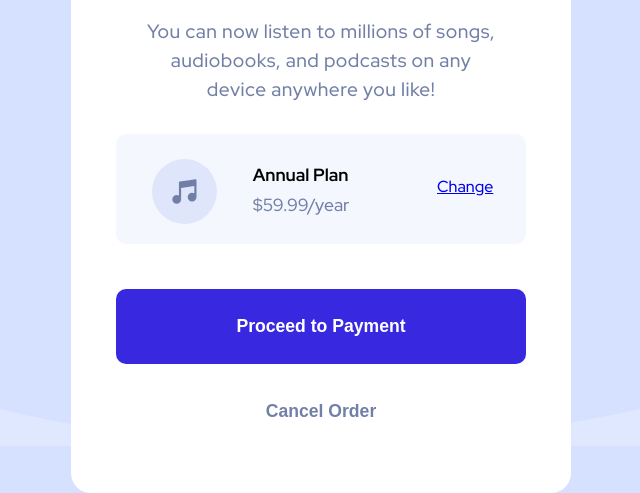
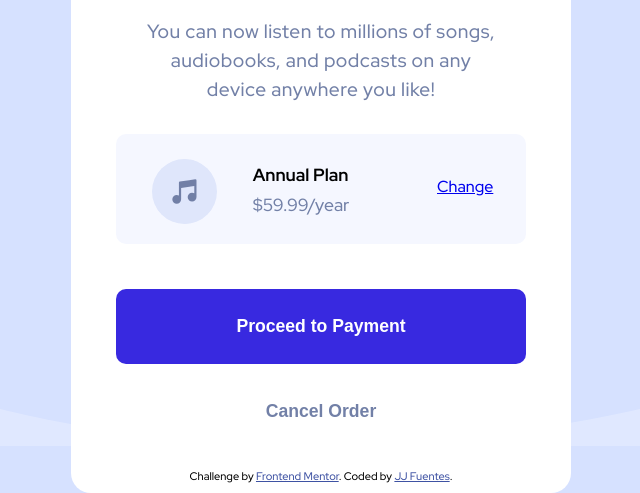
Before and after one commit to jjfuentes13/Order-Summary-Card, a plain HTML site: page index.html in a window 1280 px wide. Shown: the part 354-847 px from the top of the page, without its empty margins (319-959 px from the left). Drawn offline with Linux system fonts and the light colour scheme.

Commit message:
footer added
footer added and move index style properties.

```diff
--- a/index.html
+++ b/index.html
@@ -14,17 +14,6 @@
     />
 
     <title>Frontend Mentor | Order summary card</title>
-
-    <!-- Feel free to remove these styles or customise in your own stylesheet 👍 -->
-    <style>
-      .attribution {
-        font-size: 11px;
-        text-align: center;
-      }
-      .attribution a {
-        color: hsl(228, 45%, 44%);
-      }
-    </style>
   </head>
   <body>
     <main class="container">
@@ -48,12 +37,12 @@
       <button class="cancelbutton">
         Cancel Order
       </button>
+      <footer class="attribution">
+        Challenge by
+        <a href="https://www.frontendmentor.io?ref=challenge" target="_blank"
+          >Frontend Mentor</a
+        >. Coded by <a href="#">JJ Fuentes</a>.
+      </footer>
     </main>
-    <!-- <footer class="attribution">
-      Challenge by
-      <a href="https://www.frontendmentor.io?ref=challenge" target="_blank"
-        >Frontend Mentor</a
-      >. Coded by <a href="#">JJ Fuentes</a>.
-    </footer> -->
   </body>
 </html>
--- a/style.css
+++ b/style.css
@@ -131,6 +131,17 @@ h2 {
   color: black;
 }
 
+.attribution {
+  font-size: 11px;
+  text-align: center;
+}
+.attribution a {
+  color: hsl(228, 45%, 44%);
+}
+
+footer {
+  margin-top: 15px;
+}
 @media screen and (min-width: 770px) {
   body {
     background-image: url(images/pattern-background-desktop.svg);
@@ -200,4 +211,8 @@ h2 {
     font-size: 1.1rem;
     margin-top: 20px;
   }
+
+  footer {
+    margin-top: 45px;
+  }
 }
```
